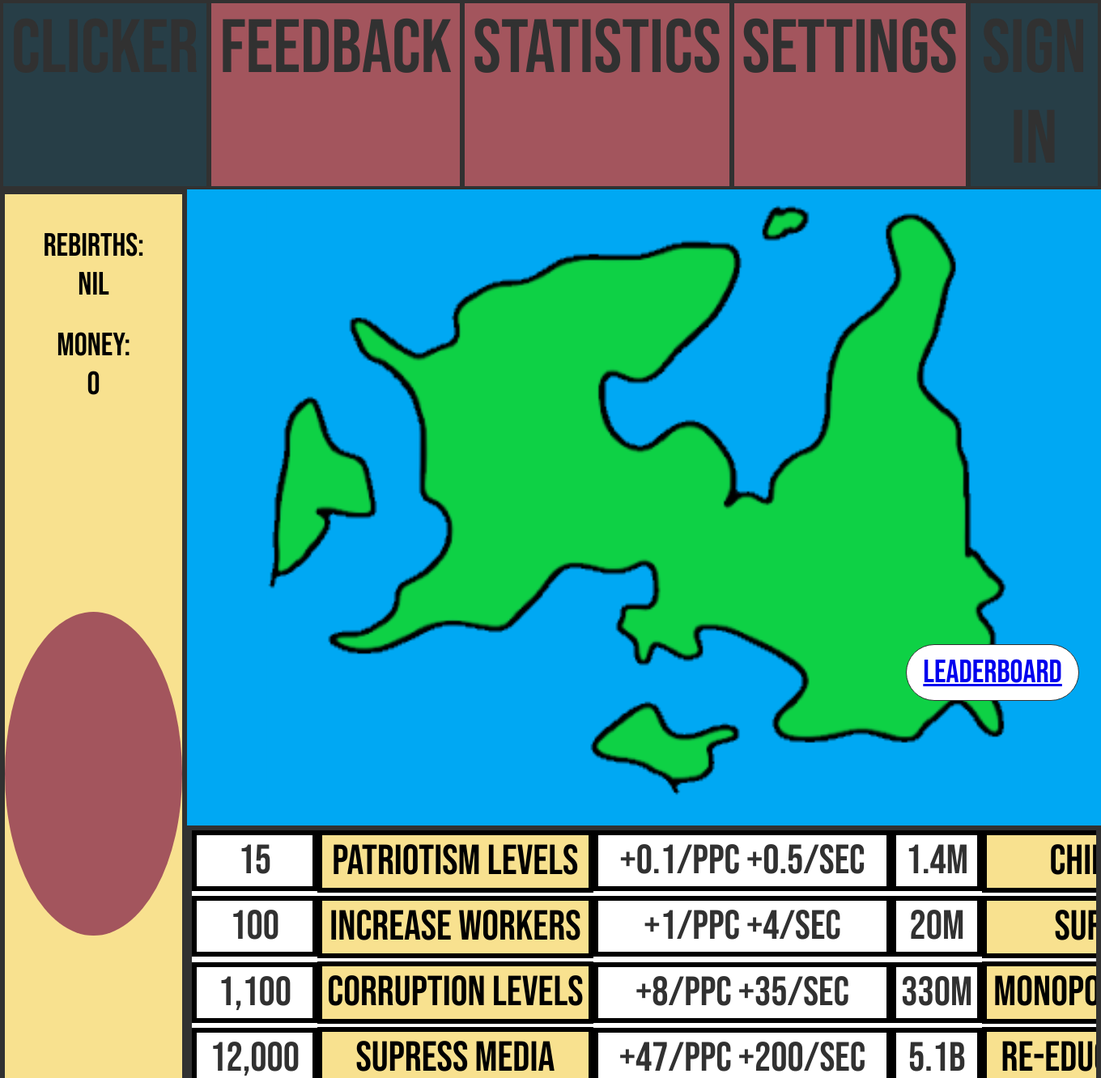
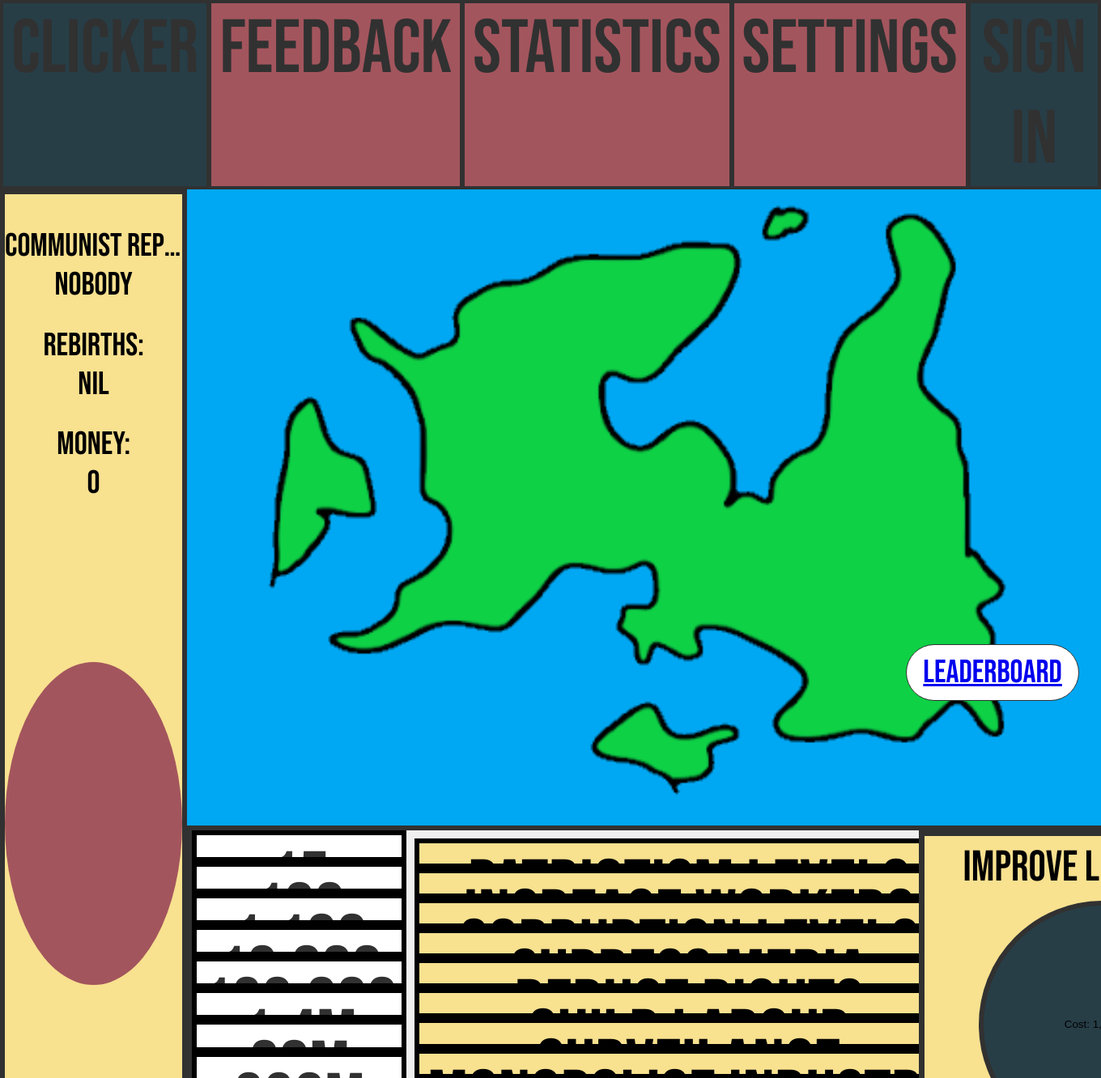
Before and after one commit to AlexWilson06/Propoganda, a PHP site: page / in a window 1360 px wide. Shown: the whole page at 81% size. Run offline with PHP 8.4, Linux system fonts and the light colour scheme.

Commit message:
added names
added the naming system

```diff
--- a/css/style.css
+++ b/css/style.css
@@ -2,6 +2,33 @@
 * {
   box-sizing: border-box;
   text-align: center;
+}
+#container {
+  width: 100%;
+  height: 200px;
+  overflow-y: scroll;
+  display: block;
+  padding: 10px;
+  box-sizing: border-box;
+}
+#purchasebar {
+  width: 100%; /* Full width */
+  height: 200px; /* Set a specific height */
+  overflow-y: scroll; /* Enable vertical scrolling */
+  padding: 10px; /* Optional padding */
+  box-sizing: border-box; /* Ensure padding is included in the overall width/height */
+}
+#purchasebar > .Cost, .Upgrade, .Infobutton {
+  width: 100%; /* Full width within the purchasebar */
+  margin-bottom: 10px; /* Space between divs */
+  padding: 10px; /* Optional padding */
+  height: auto; /* Adjust height based on content */
+  background-color: #f0f0f0; /* Optional background color */
+}
+.Cost, .Upgrade, .Infobutton {
+  width: 100%;
+  margin-bottom: 10px;
+  box-sizing: border-box;
 }
 body {
   font-family: "Bebas Neue", Arial, Helvetica, sans-serif;
@@ -302,23 +329,22 @@
 /* Purchase bar */
 .purchasebar {
   height: 31vh;
-  width: 83vw;
+  width: 66.9vw;
   position: absolute;
   top: 59vh;
   left: 17vw;
   display: flex;
-  justify-content: space-between;
-  align-items: center;
   background-color: white;
   border: 0.5vh solid rgb(49, 49, 49);
-  overflow: hidden;
   z-index: 1;
+  overflow-y: auto;
 }
 .Cost, .Upgrade, .Infobutton {
   display: flex;
   flex-direction: column;
   justify-content: space-between;
-  height: 100%;
+  height: auto;
+  flex: 1;
 }
 .btn {
   border: solid black 0.5vh;
@@ -329,7 +355,7 @@
   white-space: nowrap;
   overflow: hidden;
   text-overflow: ellipsis;
-  font-size: 3.8vh;
+  font-size: 7vh;
 }
 .btnup {
   border: solid black 0.5vh;
@@ -340,7 +366,7 @@
   white-space: nowrap;
   overflow: hidden;
   text-overflow: ellipsis;
-  font-size: 3.9vh;
+  font-size: 7vh;
 }
 .btnup:hover {
   transform: scale(1.01);
@@ -350,14 +376,17 @@
   transform: scale(0.99);
 }
 .Upgradetext {
-  width: 30vh;
+  width: 35vh;
   display: flex;
   flex-direction: column;
   justify-content: space-between;
   align-items: center;
+  position: absolute;
+  top: 59vh;
+  left: 83vw;
   height: 100%;
   background-color: #f8e18f;
-  border-left: 0.5vh solid rgb(49, 49, 49);
+  border: 1vh solid rgb(49, 49, 49);
 }
 .Upgradetext p{
   font-size: 4vh;
@@ -365,8 +394,10 @@
 }
 .Rebirth {
   background-color: #273E47;
-  height: 24vh;
-  width: 24vh;
+  height: 23vh;
+  width: 23vh;
+  top: 6vh;
+  position: absolute;
   border: 0.5vh solid rgb(49, 49, 49);
   border-radius: 50%;
   cursor: pointer;
--- a/index.php
+++ b/index.php
@@ -14,6 +14,7 @@
     <div class="MainCollumn">
         <div class="Section2">
             <div class="clickerbar">
+                <p>Communist republic of<br><span id="name">nobody</span></p>
                 <p>Rebirths:<br><span id="rebirths">nil</span></p>
                 <p>Money:<br><span id="score">0</span></p>
                 <div class="clicker-container">
@@ -32,6 +33,11 @@
                 <button class="btn">1,100</button>
                 <button class="btn">12,000</button>
                 <button class="btn">130,000</button>
+                <button class="btn">1.4M</button>
+                <button class="btn">20M</button>
+                <button class="btn">330M</button>
+                <button class="btn">5.1B</button>
+                <button class="btn">75B</button>
             </div>
             <div class="Upgrade">
                 <button id="upgrade1" class="btnup">patriotism levels</button>
@@ -39,6 +45,11 @@
                 <button id="upgrade3" class="btnup">corruption levels</button>
                 <button id="upgrade4" class="btnup">Supress Media</button>
                 <button id="upgrade5" class="btnup">Reduce Rights</button>
+                <button id="upgrade6" class="btnup">Child Labour</button>
+                <button id="upgrade7" class="btnup">Surveilance</button>
+                <button id="upgrade8" class="btnup">Monopolise Industry</button>
+                <button id="upgrade9" class="btnup">Re-Education Camps</button>
+                <button id="upgrade10" class="btnup">Complete Domination</button>
             </div>
             <div class="Infobutton">
                 <button class="btn">+0.1/PPC +0.5/sec</button>
@@ -46,29 +57,12 @@
                 <button class="btn">+8/PPC +35/sec</button>
                 <button class="btn">+47/PPC +200/sec</button>
                 <button class="btn">+260/PPC +1000/sec</button>
-            </div>
-
-            <div class="Cost">
-                <button class="btn">1.4M</button>
-                <button class="btn">20M</button>
-                <button class="btn">330M</button>
-                <button class="btn">5.1B</button>
-                <button class="btn">75B</button>
-
-            </div>
-            <div class="Upgrade">
-                <button id="upgrade6" class="btnup">Child Labour</button>
-                <button id="upgrade7" class="btnup">Surveilance</button>
-                <button id="upgrade8" class="btnup">Monopolise Industry</button>
-                <button id="upgrade9" class="btnup">Re-Education Camps</button>
-                <button id="upgrade10" class="btnup">Complete Domination</button>
-            </div>
-            <div class="Infobutton">
                 <button class="btn">+1,400/PPC +7,500/sec</button>
                 <button class="btn">+7,800/PPC +35,000/sec</button>
                 <button class="btn">+44,000/PPC 200,000/sec</button>
                 <button class="btn">+260,000/PPC +1.25M/sec</button>
                 <button class="btn">+1.6M/PPC +8M/sec</button>
+</div>
             </div>
             <div class="Upgradetext">
                 <p>Improve Leadership</p>
@@ -81,7 +75,7 @@
 let moneyPerClick = 1;
 let passiveIncome = 0; // Track passive income
 let rebirths = 0;
-let rebirthCost = 1000000; // Initial rebirth cost
+let rebirthCost = 1; // Initial rebirth cost
 const rebirthsElement = document.getElementById('rebirths');
 const scoreElement = document.getElementById('score');
 const countryImage = document.getElementById('countryImage');
@@ -114,6 +108,34 @@
         countryImage.src = 'media/BaseCountry.png';
     }
 }
+function updatename() {
+    let nameElement = document.getElementById('name'); // Get the DOM element
+    let name = 'nobody'; // Default name
+
+    if (rebirths >= 10) {
+        name = 'Karl Marx';
+    } else if (rebirths === 9) {
+        name = 'Vladimir Lenin';
+    } else if (rebirths === 8) {
+        name = 'Mao Zedong';
+    } else if (rebirths === 7) {
+        name = 'Che Guevara';
+    } else if (rebirths === 6) {
+        name = 'Joseph Stalin';
+    } else if (rebirths === 5) {
+        name = 'Fidel Castro';
+    } else if (rebirths === 4) {
+        name = 'Ho Chi Minh';
+    } else if (rebirths === 3) {
+        name = 'Leon Trotsky';
+    } else if (rebirths === 2) {
+        name = 'Nikita Khrushchev';
+    } else if (rebirths === 1) {
+        name = 'the northern end';
+    }
+
+    nameElement.innerText = name; // Update the name in the DOM
+}
 
 // Function to handle the rebirth action
 function handleRebirth() {
@@ -128,6 +150,7 @@
         rebirthButton.innerText = `Cost: ${rebirthCost.toLocaleString()}`; // Update the rebirth button text
         console.log("Country upgraded and score reset to 0");
         updateCountryImage(); // Update the image after resetting the score
+        updatename();
     } else {
         console.log("Not enough money to upgrade the country");
     }
```
